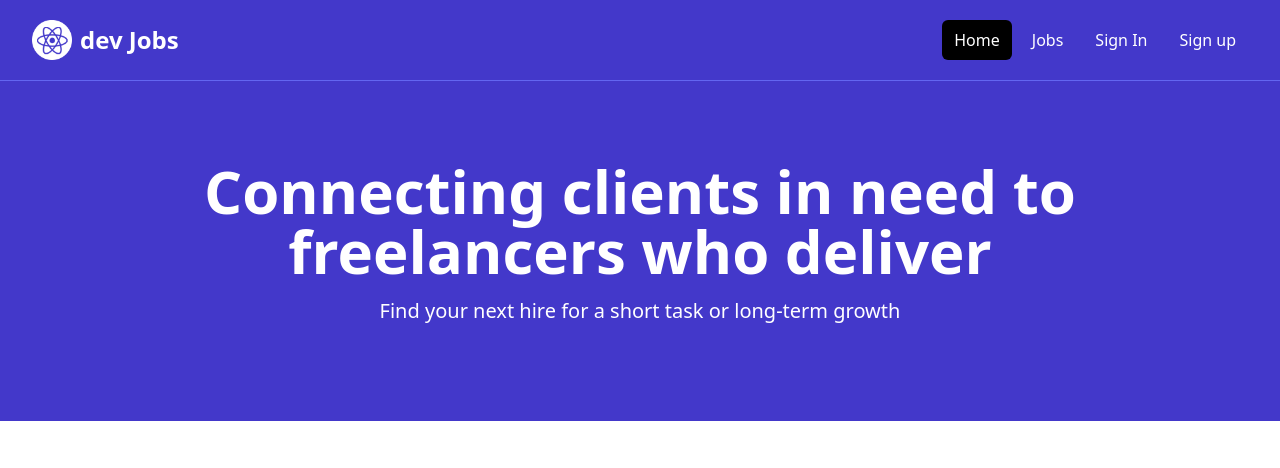
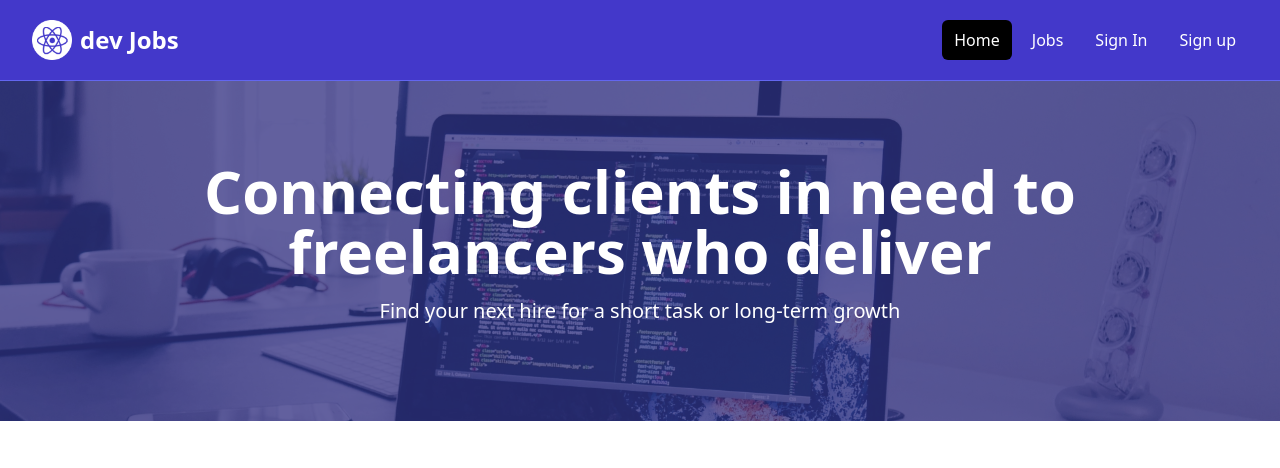
Before and after one commit to Biruk-bejiga/biruk-jobs, a React (Vite) app: page / in a window 1280 px wide. Shown: the top 468 px of the page. Built offline with nearby package versions, Linux system fonts and the light colour scheme; no server answers.

Commit message:
Refactor code structure for improved readability and maintainability

```diff
--- a/src/Comonent/Hero.jsx
+++ b/src/Comonent/Hero.jsx
@@ -1,20 +1,19 @@
 import PropTypes from 'prop-types'
+import heroBackground from '../assets/image/background-image.jpg'
 
-const Hero = ({title='Connecting clients in need to freelancers who deliver', subtitle='Find your next hire for a short task or long-term growth'}) => {
+const Hero = ({ title = 'Connecting clients in need to freelancers who deliver', subtitle = 'Find your next hire for a short task or long-term growth' }) => {
   return (
-    <section className="bg-indigo-700 py-20 mb-4">
-      <div
-        className="max-w-7xl mx-auto px-4 sm:px-6 lg:px-8 flex flex-col items-center"
-      >
+    <section className="relative mb-4 py-20">
+      <div className="absolute inset-0">
+        <img src={heroBackground} alt="" className="h-full w-full object-cover" />
+        <div className="absolute inset-0 bg-indigo-900/75" aria-hidden="true" />
+      </div>
+      <div className="relative mx-auto flex max-w-7xl flex-col items-center px-4 sm:px-6 lg:px-8">
         <div className="text-center">
-          <h1
-            className="text-4xl font-extrabold text-white sm:text-5xl md:text-6xl"
-          >
+          <h1 className="text-4xl font-extrabold text-white sm:text-5xl md:text-6xl">
             {title}
           </h1>
-          <p className="my-4 text-xl text-white">
-            {subtitle}
-          </p>
+          <p className="my-4 text-xl text-white">{subtitle}</p>
         </div>
       </div>
     </section>
--- a/src/Comonent/JobListing.jsx
+++ b/src/Comonent/JobListing.jsx
@@ -3,8 +3,8 @@ import { useMemo, useState } from 'react';
 import { Link } from 'react-router-dom';
 import { FaMapMarker } from 'react-icons/fa';
 
-const SUMMARY_PREVIEW_LIMIT = 160;
-const SUMMARY_COLLAPSED_MAX_HEIGHT = '3.6em';
+const SUMMARY_PREVIEW_LIMIT = 90;
+const SUMMARY_COLLAPSED_MAX_HEIGHT = '3.9em';
 const SUMMARY_EXPANDED_MAX_HEIGHT = '1000px';
 
 const formatEmploymentType = (value) => {
```
Also changed, not shown: src/assets/image/background-image.jpg (added).
